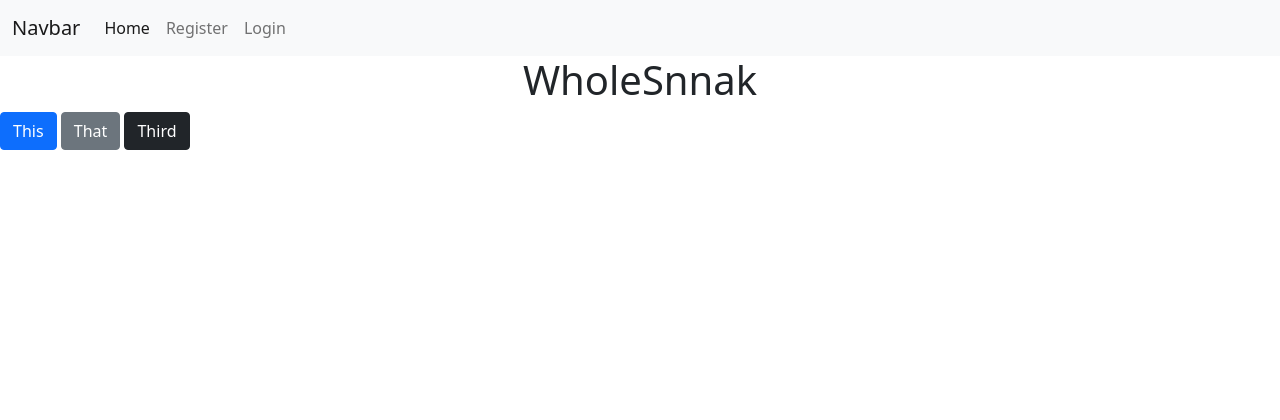
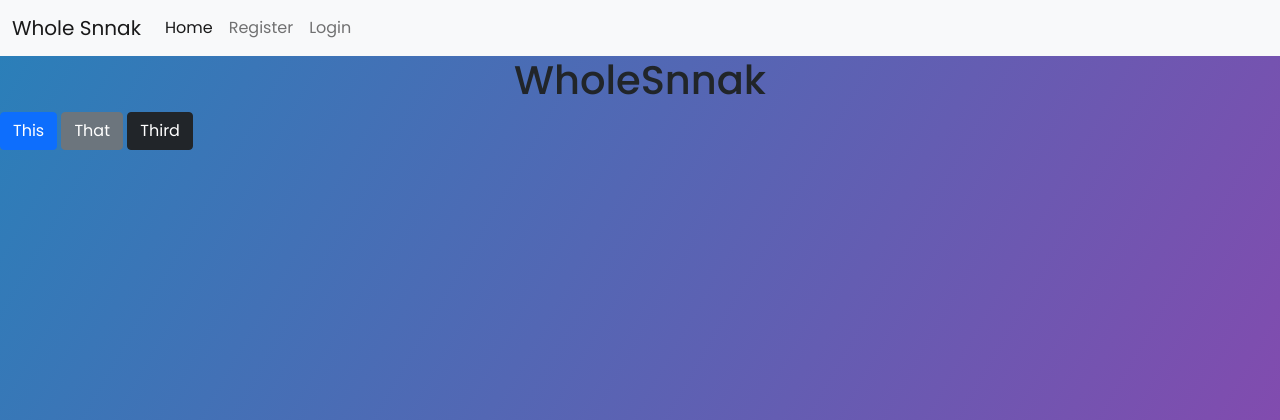
Before and after one commit to pp677/Whole_Snnak, a PHP site: page / in a window 1280 px wide. Shown: the top 420 px of the page. Run offline with PHP 8.4, Linux system fonts and the light colour scheme; data that the repository does not hold is empty.

Commit message:
Fixed up navbar

```diff
--- a/frontend/index.php
+++ b/frontend/index.php
@@ -4,9 +4,10 @@
 		<!-- Required CSS Link -->
 		<link href="https://cdn.jsdelivr.net/npm/bootstrap@5.1.3/dist/css/bootstrap.min.css" rel="stylesheet" integrity="sha384-1BmE4kWBq78iYhFldvKuhfTAU6auU8tT94WrHftjDbrCEXSU1oBoqyl2QvZ6jIW3" crossorigin="anonymous">
 <title>Home Page</title>
+<link rel="stylesheet" href="loginStyle.css">
 <nav class="navbar navbar-expand-lg navbar-light bg-light">
   <div class="container-fluid">
-    <a class="navbar-brand" href="#">Navbar</a>
+    <a class="navbar-brand" href="index.php">Whole Snnak</a>
     <button class="navbar-toggler" type="button" data-bs-toggle="collapse" data-bs-target="#navbarNavDropdown" aria-controls="navbarNavDropdown" aria-expanded="false" aria-label="Toggle navigation">
       <span class="navbar-toggler-icon"></span>
     </button>
--- a/frontend/login.php
+++ b/frontend/login.php
@@ -11,7 +11,7 @@
 
                 <nav class="navbar navbar-expand-lg navbar-light bg-light">
   <div class="container-fluid">
-    <a class="navbar-brand" href="#">Navbar</a>
+    <a class="navbar-brand" href="index.php">Whole Snnak</a>
     <button class="navbar-toggler" type="button" data-bs-toggle="collapse" data-bs-target="#navbarNavDropdown" aria-controls="navbarNavDropdown" aria-expanded="false" aria-label="Toggle navigation">
       <span class="navbar-toggler-icon"></span>
     </button>
--- a/frontend/registration.php
+++ b/frontend/registration.php
@@ -13,7 +13,7 @@
 
 		<nav class="navbar navbar-expand-lg navbar-light bg-light">
   <div class="container-fluid">
-    <a class="navbar-brand" href="#">Navbar</a>
+    <a class="navbar-brand" href="index.php">Whole Snnak</a>
     <button class="navbar-toggler" type="button" data-bs-toggle="collapse" data-bs-target="#navbarNavDropdown" aria-controls="navbarNavDropdown" aria-expanded="false" aria-label="Toggle navigation">
       <span class="navbar-toggler-icon"></span>
     </button>
```
